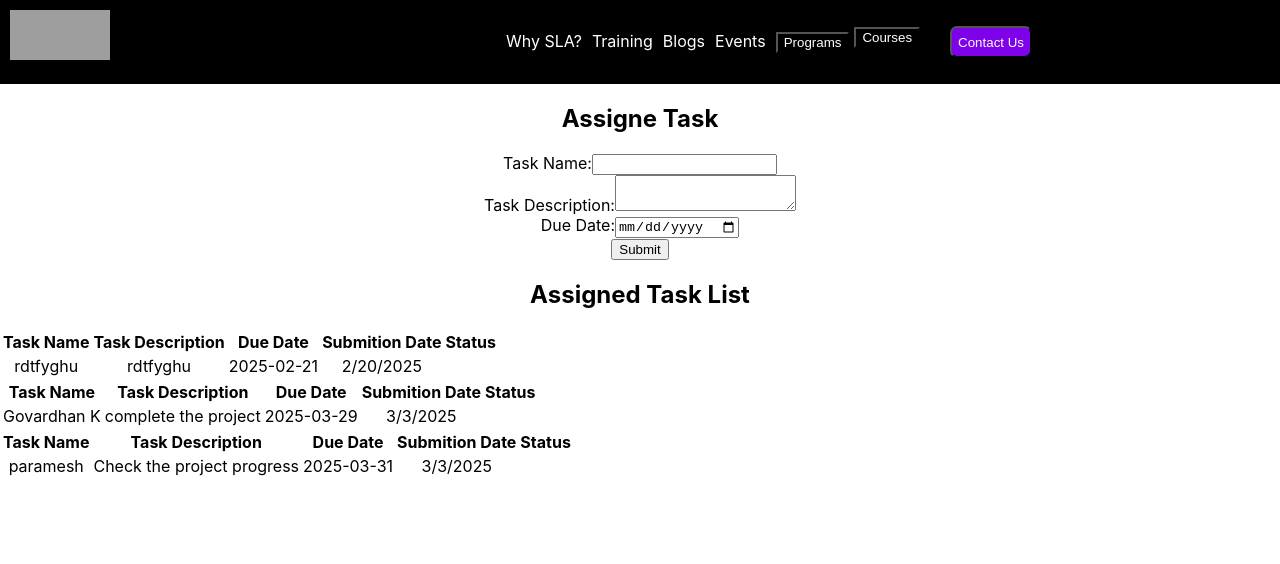
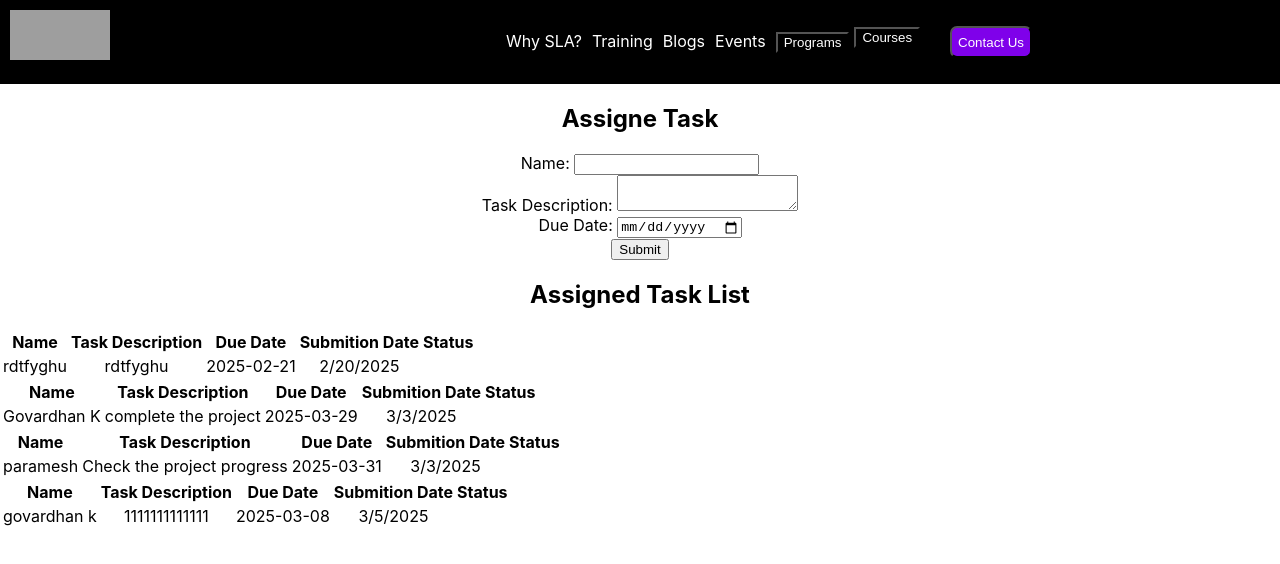
Before and after one commit to GovardhanKurli/TaskHub, a React (Create React App) app: page /TaskForm in a window 1280 px wide. Shown: the top 564 px of the page. Built offline with nearby package versions, Linux system fonts and the light colour scheme; data requests are answered from the project's data file; grey boxes are pictures that could not be loaded.

Commit message:
removing styles

```diff
--- a/db.json
+++ b/db.json
@@ -20,6 +20,13 @@
       "description": "Check the project progress ",
       "dueDate": "2025-03-31",
       "SubmitioDate": "3/3/2025"
+    },
+    {
+      "id": "2ed2",
+      "name": "govardhan k",
+      "description": "1111111111111",
+      "dueDate": "2025-03-08",
+      "SubmitioDate": "3/5/2025"
     }
   ],
   "comments": [
--- a/src/Form-task/formSheet.css
+++ b/src/Form-task/formSheet.css
@@ -1,10 +1,99 @@
-th{
-    background-color: #f2f2f2;
-    color: #000;
-    font-size: 20px;
-    font-weight: bold;
-    text-align: center;
-    padding: 10px;
-    border: 3px solid #000;
-    margin: 5px;
+/* Container */
+.task-container {
+  max-width: 600px;
+  margin: 30px auto;
+  padding: 20px;
+  background: #fff;
+  box-shadow: 0 4px 8px rgba(0, 0, 0, 0.1);
+  border-radius: 10px;
+  font-family: Arial, sans-serif;
 }
+
+/* Title */
+.task-title {
+  text-align: center;
+  color: #2c3e50;
+  font-size: 22px;
+  margin-bottom: 15px;
+}
+
+/* Form Styling */
+.task-form {
+  display: flex;
+  flex-direction: column;
+}
+
+.form-group {
+  margin-bottom: 15px;
+}
+
+.form-group label {
+  font-weight: bold;
+  display: block;
+  margin-bottom: 5px;
+}
+
+.form-group input,
+.form-group textarea {
+  width: 100%;
+  padding: 10px;
+  border: 1px solid #ccc;
+  border-radius: 5px;
+  font-size: 16px;
+}
+
+.form-group textarea {
+  resize: vertical;
+  height: 80px;
+}
+
+/* Submit Button */
+.submit-button {
+  background: #3498db;
+  color: white;
+  font-size: 16px;
+  padding: 10px;
+  border: none;
+  border-radius: 5px;
+  cursor: pointer;
+  transition: 0.3s;
+}
+
+.submit-button:hover {
+  background: #2980b9;
+}
+
+/* Table Styling */
+.table-container {
+  margin-top: 20px;
+  overflow-x: auto;
+}
+
+.task-table {
+  width: 100%;
+  border-collapse: collapse;
+  margin-top: 10px;
+}
+
+.task-table th, .task-table td {
+  padding: 10px;
+  border: 1px solid #ddd;
+  text-align: center;
+}
+
+.task-table th {
+  background: #3498db;
+  color: white;
+}
+
+.task-table tr:nth-child(even) {
+  background: #f8f8f8;
+}
+
+/* No Tasks Message */
+.no-tasks {
+  text-align: center;
+  color: #888;
+  font-size: 16px;
+  margin-top: 10px;
+}
--- a/src/Form-task/formSheet.jsx
+++ b/src/Form-task/formSheet.jsx
@@ -57,7 +57,7 @@ const TaskForm = () => {
       <h2 className="text-xl font-bold mb-4"> Assigne Task</h2>
       <form onSubmit={handleSubmit}>
         <div className="mb-3">
-          <label className="block font-medium">Task Name:</label>
+          <label className="block font-medium"> Name: </label>
           <input
             type="text"
             name="name"
@@ -68,7 +68,7 @@ const TaskForm = () => {
           />
         </div>
         <div className="mb-3">
-          <label className="block font-medium">Task Description:</label>
+          <label className="block font-medium">Task Description: </label>
           <textarea
             name="description"
             value={task.description}
@@ -78,7 +78,7 @@ const TaskForm = () => {
           ></textarea>
         </div>
         <div className="mb-3">
-          <label className="blockFont-medium">Due Date:</label>
+          <label className="blockFont-medium">Due Date: </label>
           <input
             type="date"
             name="dueDate"
@@ -105,7 +105,7 @@ const TaskForm = () => {
 
               <table>
                 <tr>
-                  <th>Task Name</th>
+                  <th> Name</th>
                   <th>Task Description</th>
                   <th>Due Date</th>
                   <th>Submition Date</th>
@@ -127,3 +127,113 @@ const TaskForm = () => {
 };
 
 export default TaskForm;
+// import React, { useEffect, useState } from "react";
+// import Axios from "axios";
+// import "./formSheet.css"; // Import the CSS file
+
+// const TaskForm = () => {
+//   const [task, setTask] = useState({
+//     name: "",
+//     description: "",
+//     dueDate: "",
+//     SubmitioDate: new Date().toLocaleDateString(),
+//   });
+
+//   const [response, setResponse] = useState([]);
+
+//   const handleChange = (e) => {
+//     const { name, value } = e.target;
+//     setTask({ ...task, [name]: value });
+//   };
+
+//   const handleSubmit = (e) => {
+//     e.preventDefault();
+
+//     Axios.post("http://localhost:5000/posts", task)
+//       .then((res) => {
+//         console.log("Task Submitted:", res.data);
+//         alert("Task Assigned Successfully");
+//         getdata();
+//         setTask({
+//           name: "",
+//           description: "",
+//           dueDate: "",
+//           SubmitioDate: new Date().toLocaleDateString(),
+//         });
+//       })
+//       .catch((error) => {
+//         console.error("Error:", error);
+//         alert("Error: " + error.message);
+//       });
+//   };
+
+//   const getdata = () => {
+//     Axios.get("http://localhost:5000/posts")
+//       .then((res) => {
+//         console.log("Data fetched:", res.data);
+//         setResponse(res.data);
+//       })
+//       .catch((error) => {
+//         console.error("Error:", error);
+//         alert("No data found: " + error.message);
+//       });
+//   };
+
+//   useEffect(() => {
+//     getdata();
+//   }, []);
+
+//   return (
+//     <div className="task-container">
+//       <h2 className="task-title">Assign Task</h2>
+//       <form onSubmit={handleSubmit} className="task-form">
+//         <div className="form-group">
+//           <label>Name:</label>
+//           <input type="text" name="name" value={task.name} onChange={handleChange} required />
+//         </div>
+
+//         <div className="form-group">
+//           <label>Task Description:</label>
+//           <textarea name="description" value={task.description} onChange={handleChange} required></textarea>
+//         </div>
+
+//         <div className="form-group">
+//           <label>Due Date:</label>
+//           <input type="date" name="dueDate" value={task.dueDate} onChange={handleChange} required />
+//         </div>
+
+//         <button type="submit" className="submit-button">Submit</button>
+//       </form>
+
+//       <h2 className="task-title">Assigned Tasks</h2>
+//       {response.length > 0 ? (
+//         <div className="table-container">
+//           <table className="task-table">
+//             <thead>
+//               <tr>
+//                 <th>Name</th>
+//                 <th>Task Description</th>
+//                 <th>Due Date</th>
+//                 <th>Submission Date</th>
+//               </tr>
+//             </thead>
+//             <tbody>
+//               {response.map((item) => (
+//                 <tr key={item.id}>
+//                   <td>{item.name || "N/A"}</td>
+//                   <td>{item.description || "N/A"}</td>
+//                   <td>{item.dueDate || "N/A"}</td>
+//                   <td>{item.SubmitioDate || "N/A"}</td>
+//                 </tr>
+//               ))}
+//             </tbody>
+//           </table>
+//         </div>
+//       ) : (
+//         <p className="no-tasks">No tasks assigned yet.</p>
+//       )}
+//     </div>
+//   );
+// };
+
+// export default TaskForm;
```
